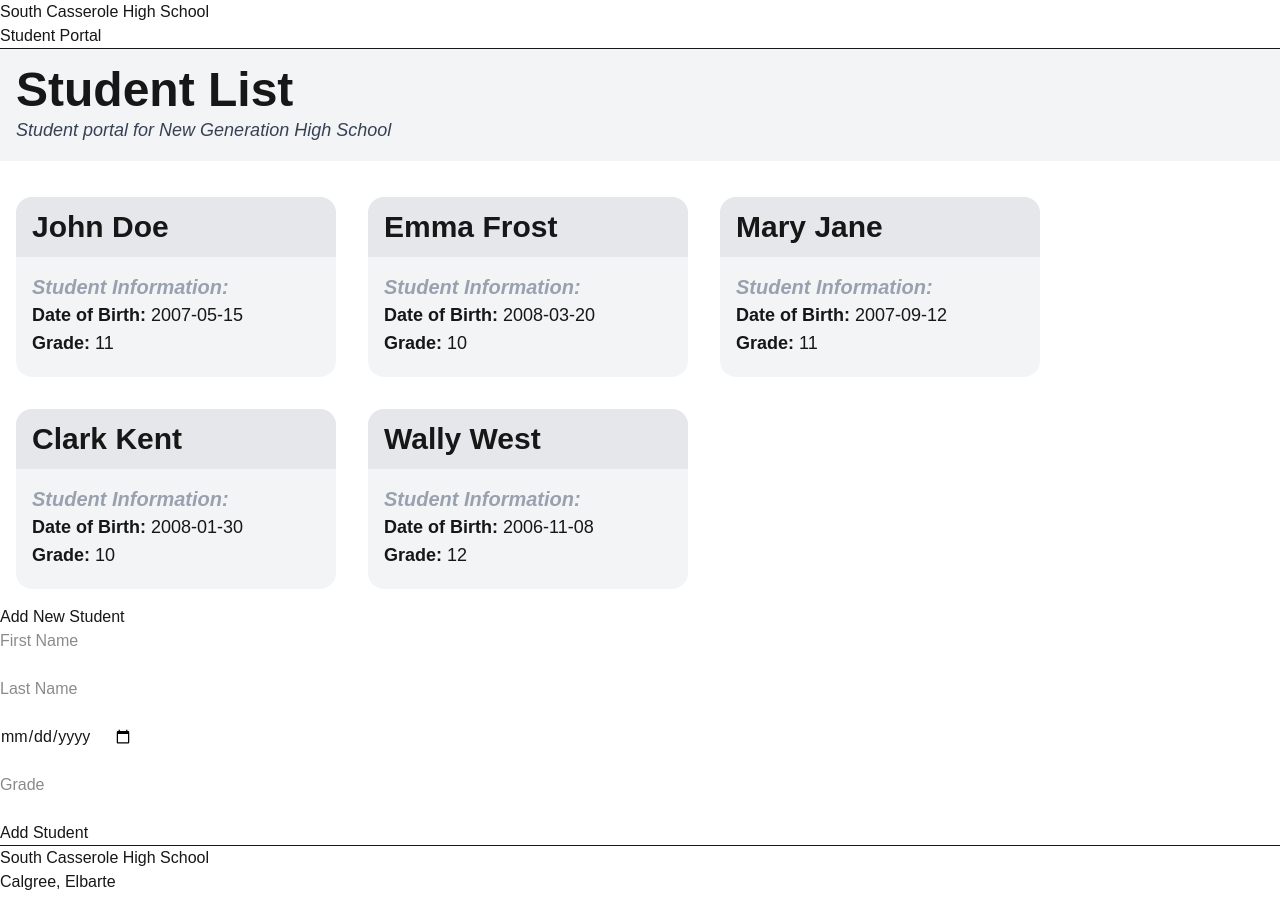
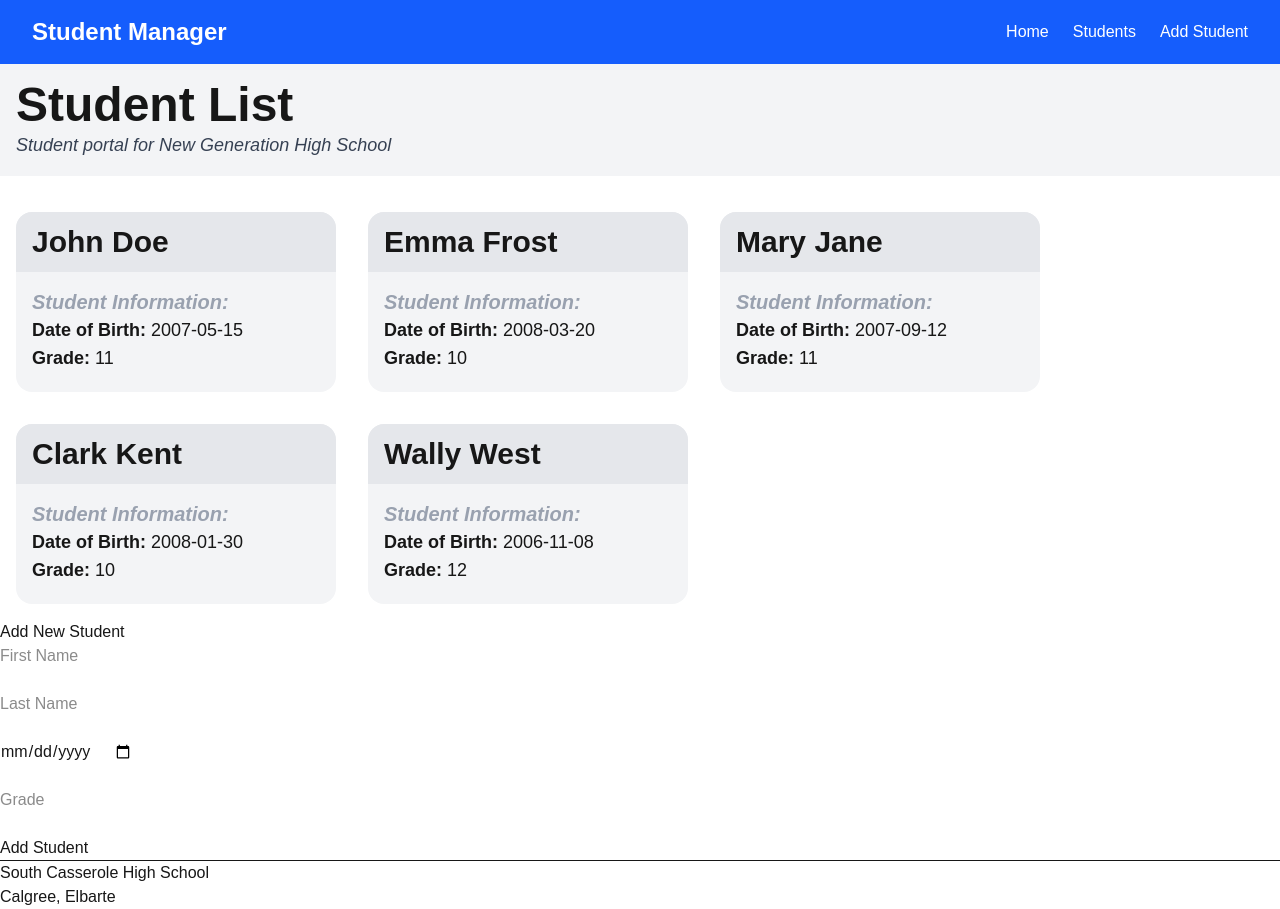
Before and after one commit to AnLuu225/webdev_2_300_group_7_assignment_2, a Next.js app: page / in a window 1280 px wide. Built offline with nearby package versions, Linux system fonts and the light colour scheme.

Commit message:
Update Navbar.js

```diff
--- a/components/Navbar.js
+++ b/components/Navbar.js
@@ -1,9 +1,13 @@
 export default function Navbar() {
   return (
-    <nav>
-      <h1>South Casserole High School</h1>
-      <p>Student Portal</p>
-      <hr />
+    <nav className="w-full bg-blue-600 text-white px-8 py-4 flex justify-between items-center shadow-md">
+      <h1 className="text-2xl font-bold">Student Manager</h1>
+
+      <div className="flex gap-6">
+        <a href="/" className="hover:text-blue-200">Home</a>
+        <a href="#students" className="hover:text-blue-200">Students</a>
+        <a href="#add-student" className="hover:text-blue-200">Add Student</a>
+      </div>
     </nav>
   );
 }
```
